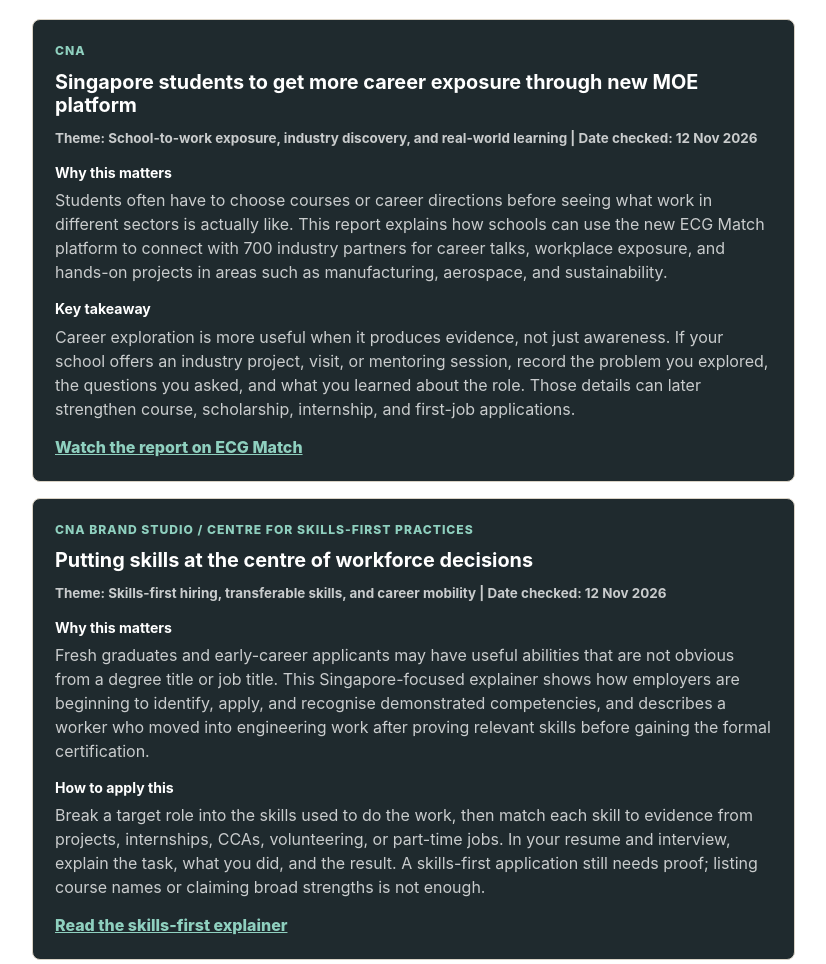
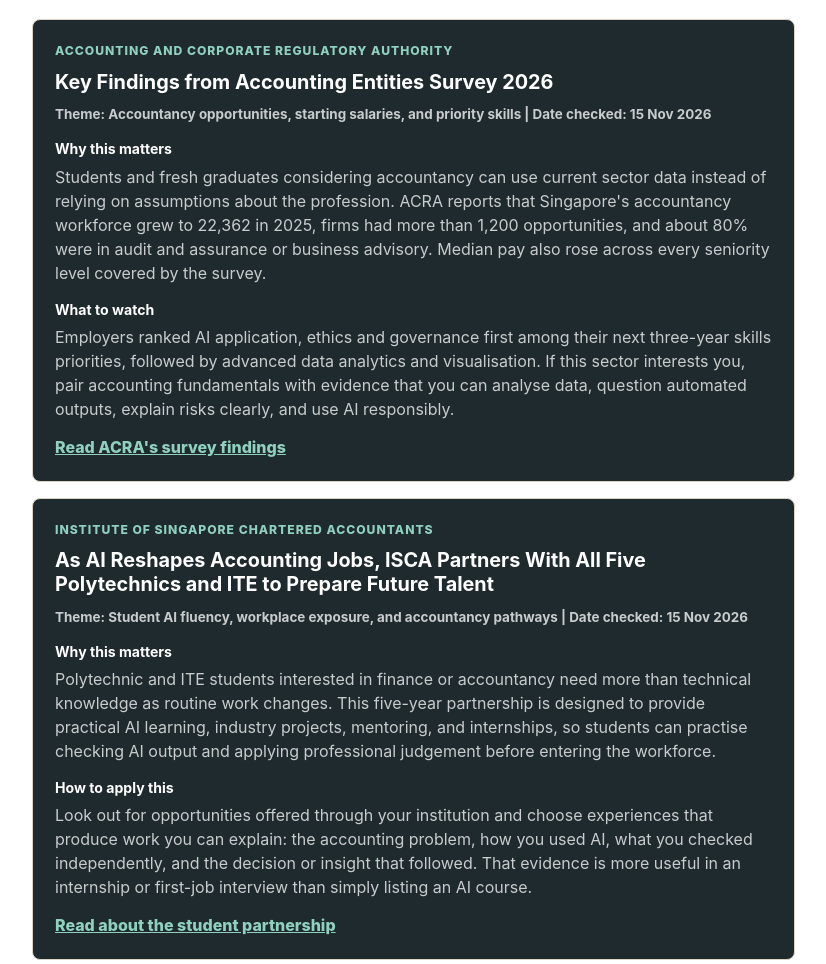
Before and after one commit to danielchowck-cloud/careerupgrade-kit, a plain HTML site: page index.html in a window 1280 px wide. Shown: the part 5200-6164 px from the top of the page, without its empty margins (32-858 px from the left). Drawn offline with Linux system fonts and the light colour scheme.

Commit message:
Refresh accountancy career reads

```diff
--- a/index.html
+++ b/index.html
@@ -294,6 +294,8 @@
           </p>
         </div>
         <div class="insight-strip" aria-label="Career reading focus areas">
+          <span>Accountancy opportunities and priority skills</span>
+          <span>AI-ready accountancy pathways</span>
           <span>School-to-work exposure</span>
           <span>Demonstrating skills beyond qualifications</span>
           <span>Student interview preparation</span>
@@ -367,6 +369,56 @@
         </div>
         <div class="article-grid">
           <article class="article-card featured">
+            <span class="article-source">Accounting and Corporate Regulatory Authority</span>
+            <h3>Key Findings from Accounting Entities Survey 2026</h3>
+            <p class="article-meta">Theme: Accountancy opportunities, starting salaries, and priority skills | Date checked: 15 Nov 2026</p>
+            <div class="article-note">
+              <strong>Why this matters</strong>
+              <p>
+                Students and fresh graduates considering accountancy can use current sector data
+                instead of relying on assumptions about the profession. ACRA reports that Singapore's
+                accountancy workforce grew to 22,362 in 2025, firms had more than 1,200 opportunities,
+                and about 80% were in audit and assurance or business advisory. Median pay also rose
+                across every seniority level covered by the survey.
+              </p>
+            </div>
+            <div class="article-note">
+              <strong>What to watch</strong>
+              <p>
+                Employers ranked AI application, ethics and governance first among their next
+                three-year skills priorities, followed by advanced data analytics and visualisation.
+                If this sector interests you, pair accounting fundamentals with evidence that you can
+                analyse data, question automated outputs, explain risks clearly, and use AI responsibly.
+              </p>
+            </div>
+            <a class="text-button" href="https://www.acra.gov.sg/news-events/news-announcements/key-findings-from-accounting-entities-ae-survey-2026/" target="_blank" rel="noopener">Read ACRA's survey findings</a>
+          </article>
+          <article class="article-card featured">
+            <span class="article-source">Institute of Singapore Chartered Accountants</span>
+            <h3>As AI Reshapes Accounting Jobs, ISCA Partners With All Five Polytechnics and ITE to Prepare Future Talent</h3>
+            <p class="article-meta">Theme: Student AI fluency, workplace exposure, and accountancy pathways | Date checked: 15 Nov 2026</p>
+            <div class="article-note">
+              <strong>Why this matters</strong>
+              <p>
+                Polytechnic and ITE students interested in finance or accountancy need more than
+                technical knowledge as routine work changes. This five-year partnership is designed
+                to provide practical AI learning, industry projects, mentoring, and internships, so
+                students can practise checking AI output and applying professional judgement before
+                entering the workforce.
+              </p>
+            </div>
+            <div class="article-note">
+              <strong>How to apply this</strong>
+              <p>
+                Look out for opportunities offered through your institution and choose experiences
+                that produce work you can explain: the accounting problem, how you used AI, what you
+                checked independently, and the decision or insight that followed. That evidence is
+                more useful in an internship or first-job interview than simply listing an AI course.
+              </p>
+            </div>
+            <a class="text-button" href="https://isca.org.sg/content-item?id=d8a1aa9e-aa1a-4ce4-8020-eda896c4a564" target="_blank" rel="noopener">Read about the student partnership</a>
+          </article>
+          <article class="article-card featured">
             <span class="article-source">CNA</span>
             <h3>Singapore students to get more career exposure through new MOE platform</h3>
             <p class="article-meta">Theme: School-to-work exposure, industry discovery, and real-world learning | Date checked: 12 Nov 2026</p>
@@ -801,22 +853,23 @@
           <article class="article-card featured">
             <span class="article-source">Singapore Government</span>
             <h3>Support for Workers &amp; Fresh Graduates</h3>
-            <p class="article-meta">Theme: Graduate traineeships, job-hunt guidance, and career coaching | Date checked: 15 Oct 2026</p>
-            <div class="article-note">
-              <strong>Why this matters</strong>
-              <p>
-                Fresh graduates who have not secured a full-time role can use this official
-                hub to understand GRIT and GRIT@Gov, find structured three- to six-month
-                traineeships, and reach practical job-hunt and coaching resources in one place.
+            <p class="article-meta">Theme: Graduate traineeships, job-hunt guidance, and career coaching | Date checked: 15 Nov 2026</p>
+            <div class="article-note">
+              <strong>Why this matters</strong>
+              <p>
+                Fresh graduates who have not secured a full-time role can use this updated official
+                hub to understand GRIT and GRIT@Gov, find structured three- to six-month traineeships,
+                and follow seven practical job-search tips covering planning, credible portals,
+                career fairs, coaching, tailored resumes, interviews, and managing search stress.
               </p>
             </div>
             <div class="article-note">
               <strong>What to do next</strong>
               <p>
-                Check the current eligibility and application links, then assess a traineeship
-                like a job: confirm the learning plan, supervisor, allowance, expected outputs,
-                and whether strong performance can lead to a permanent role. Use coaching if
-                repeated applications are not converting into interviews.
+                If repeated applications are not converting into interviews, use the hub's free
+                coaching link before sending another batch. If you consider a traineeship, assess it
+                like a job: confirm the learning plan, supervisor, allowance, expected outputs, and
+                whether strong performance can lead to a permanent role.
               </p>
             </div>
             <a class="text-button" href="https://www.gov.sg/features/sert/support-workers/" target="_blank" rel="noopener">Explore fresh-graduate support</a>
--- a/sitemap.xml
+++ b/sitemap.xml
@@ -2,7 +2,7 @@
 <urlset xmlns="http://www.sitemaps.org/schemas/sitemap/0.9">
   <url>
     <loc>https://careerupgradekit.com/</loc>
-    <lastmod>2026-11-12</lastmod>
+    <lastmod>2026-11-15</lastmod>
     <changefreq>weekly</changefreq>
     <priority>1.0</priority>
   </url>
```
